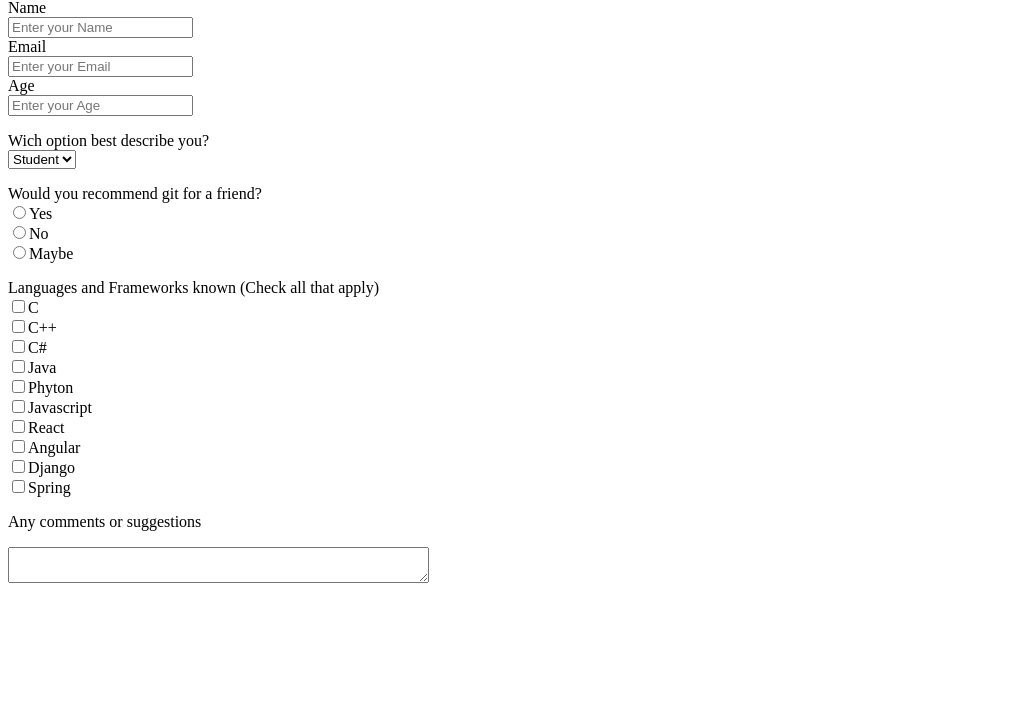
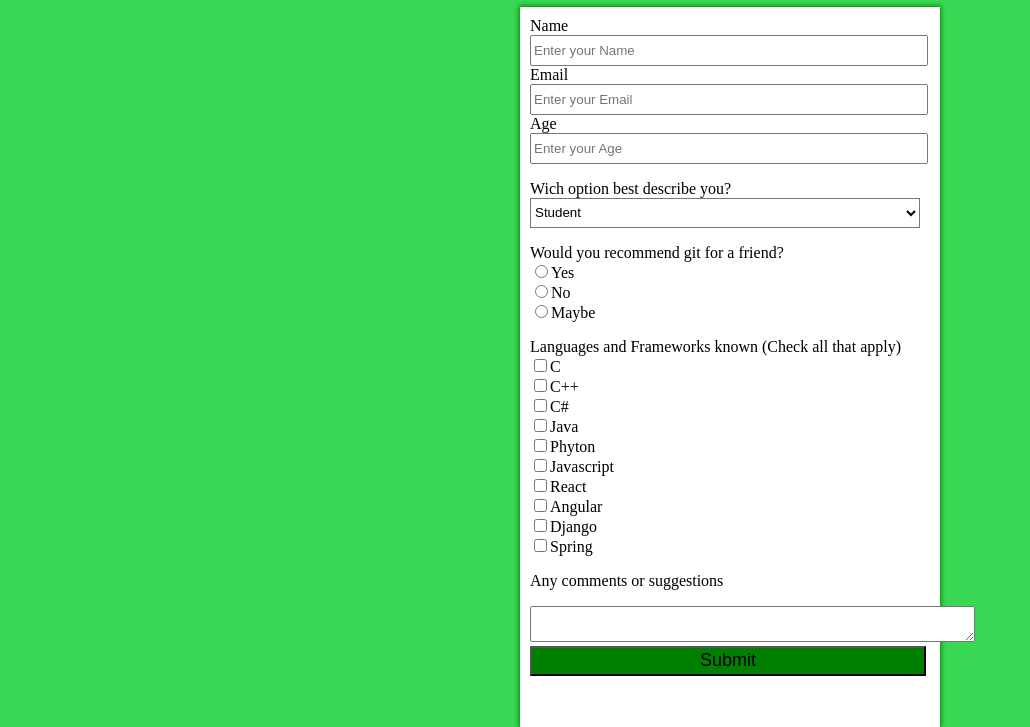
Before and after one commit to snake324/HTMLforms, a plain HTML site: page index.html in a window 1280 px wide. Shown: the part 81-808 px from the top of the page, without its empty margins (0-1030 px from the left). Drawn offline with Linux system fonts and the light colour scheme.

Commit message:
css completed

```diff
--- a/index.html
+++ b/index.html
@@ -5,19 +5,20 @@
     <meta http-equiv="X-UA-Compatible" content="IE=edge">
     <meta name="viewport" content="width=>, initial-scale=1.0">
     <title>Document</title>
+    <link rel="stylesheet" href="style.css">
 </head>
 <body>
     <h1>GeeksforGeeks Survey Form</h1>
     <form>
         <label for="Name">Name</label><br>
-        <input type="text" id="Name" name="Name" placeholder="Enter your Name"><br>
+        <input type="text" id="Name" name="Name" placeholder="Enter your Name" class="name"><br>
         <label for="email">Email</label><br>
-        <input type="email" id="email" name="email" placeholder="Enter your Email"><br>
+        <input type="email" id="email" name="email" placeholder="Enter your Email" class="email"><br>
         <label for="age">Age</label><br>
-        <input type="text" id="age" name="age" placeholder="Enter your Age"><br>
+        <input type="text" id="age" name="age" placeholder="Enter your Age" class="age"><br>
         <p>
             Wich option best describe you?<br>
-            <select name="describe">
+            <select name="describe" class="option">
               <option>Student</option>
               <option>Worker</option>
             </select>
@@ -42,7 +43,8 @@
             <input type="checkbox" name="Spring">Spring<br>
         </p>
         <p><label>Any comments or suggestions<br></p>
-        <textarea rows="2" cols="50"></textarea>
+        <textarea rows="2" cols="53"></textarea>
+        <input type="submit" value="Submit" class="submit">
     </form>
 </body>
 </html>
--- /dev/null
+++ b/style.css
@@ -0,0 +1,41 @@
+body{
+    background-color: rgb(57, 216, 84);
+    position: absolute;
+    left: 40%;
+}
+
+form{
+    background-color: white;
+    height: 700px;
+    width: 400px;
+    padding: 10px;
+    box-shadow: 0px 0px 5px 1px green;
+}
+
+.name{
+    width: 390px;
+    height: 25px;
+}
+
+.email{
+    width: 390px;
+    height: 25px;
+}
+
+.age{
+    width: 390px;
+    height: 25px;
+}
+
+.option{
+    width: 390px;
+    height: 30px;
+    background-color: white;
+}
+
+.submit{
+    width: 396px;
+    height: 30px;
+    background-color: green;
+    font-size: large;
+}
```
